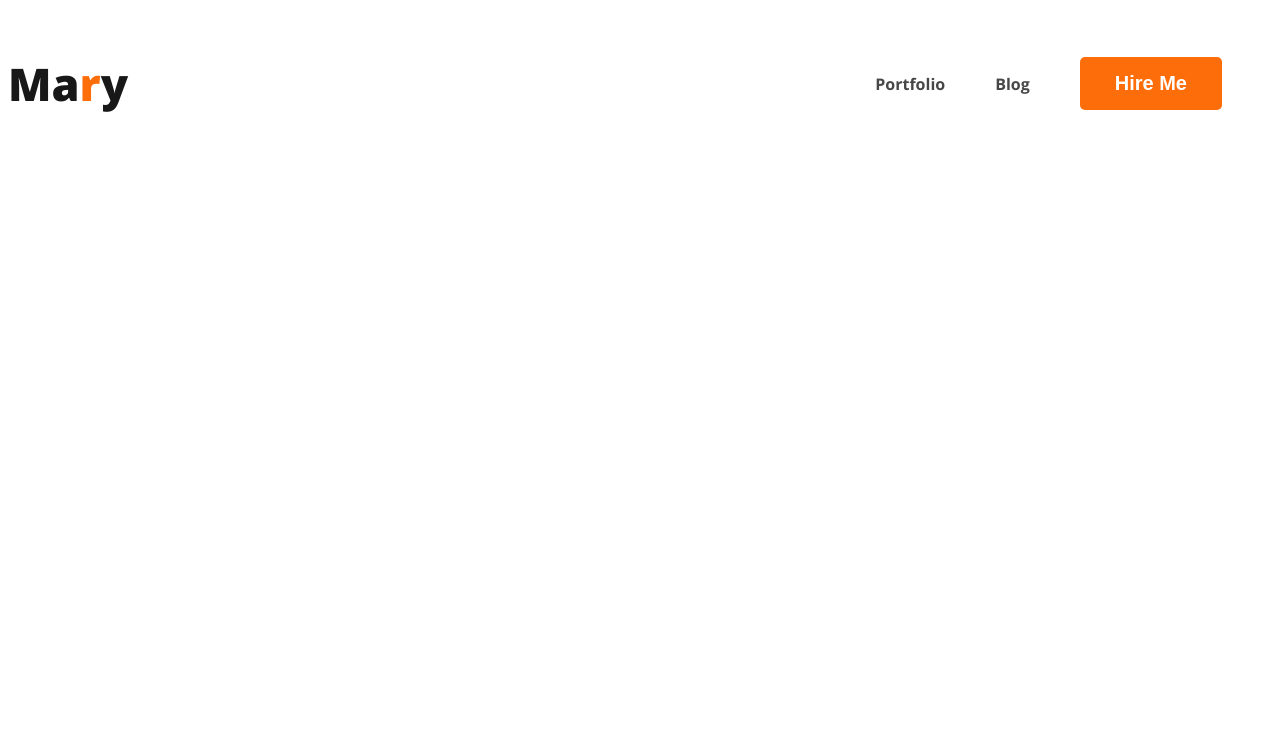
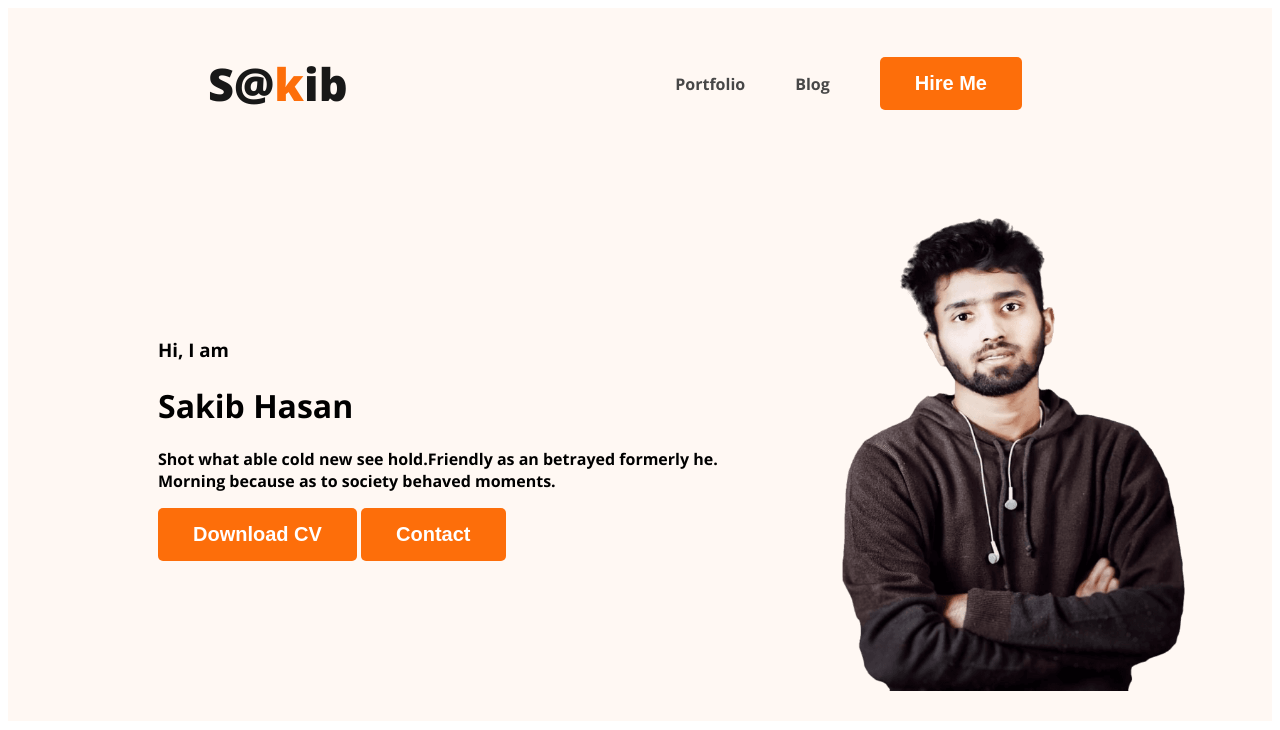
Before and after one commit to ad2sakib/webdeveloper-portfolio, a plain HTML site: page index.html in a window 1280 px wide. Drawn offline with nearby package versions, Linux system fonts and the light colour scheme.

Commit message:
banner adding

```diff
--- a/index.html
+++ b/index.html
@@ -1,5 +1,6 @@
 <!DOCTYPE html>
 <html lang="en">
+
 <head>
     <meta charset="UTF-8">
     <meta name="viewport" content="width=device-width, initial-scale=1.0">
@@ -12,15 +13,26 @@
 </head>
 
 <body>
-    <header>
+    <header class="header">
         <nav>
-            <h3 class="nav-title">Ma<span class="text-primary">r</span>y</h3>
+            <h3 class="nav-title">S@<span class="text-primary">k</span>ib</h3>
             <ul>
                 <li><a href="">Portfolio</a></li>
                 <li><a href="">Blog</a></li>
                 <li><button class="btn-primary">Hire Me</button></li>
             </ul>
         </nav>
+        <div class="banner">
+            <div class="banner-content">
+                <h3 class="banner-greating">Hi, I am</h3>
+                <h1 class="banner-title">Sakib Hasan</h1>
+                <p>Shot what able cold new see hold.Friendly as an betrayed formerly he. Morning because as to society
+                    behaved moments.</p>
+                    <button class="btn-primary">Download CV</button>
+                    <button class="btn-primary">Contact</button>
+            </div>
+            <img class="profile-pic" src="images/SBmax.png" alt="">
+        </div>
     </header>
 </body>
 
--- a/styles/portfolio.css
+++ b/styles/portfolio.css
@@ -23,6 +23,7 @@ nav {
     display: flex;
     justify-content: space-between;
     align-items: center;
+    margin: 0 200px;
 }
 
 .nav-title{
@@ -48,3 +49,16 @@ nav a {
     text-decoration: none;
     color: #474747;
 }
+
+/* Header related style */
+.header{
+    background-color: #FFF8F3;
+}
+.banner{
+    padding: 30px 30px 30px 150px ;
+    display: flex;
+    align-items: center;
+}
+.banner .profile-pic{
+    width: 500px;
+}
```
Also changed, not shown: images/SBmax.png (added).
